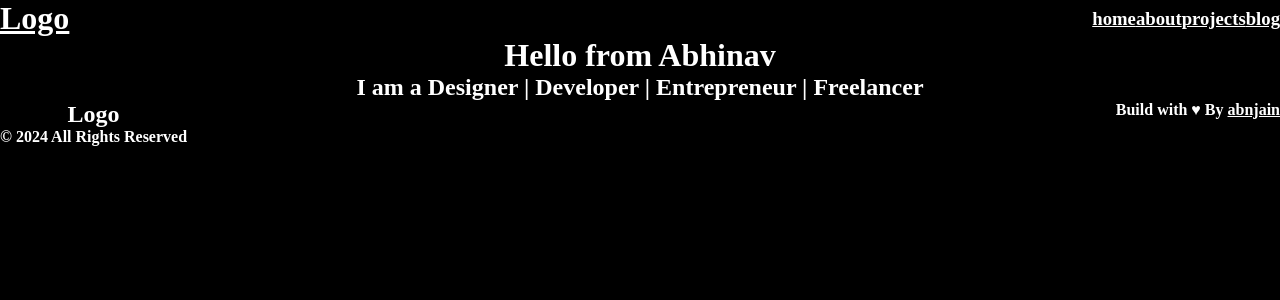
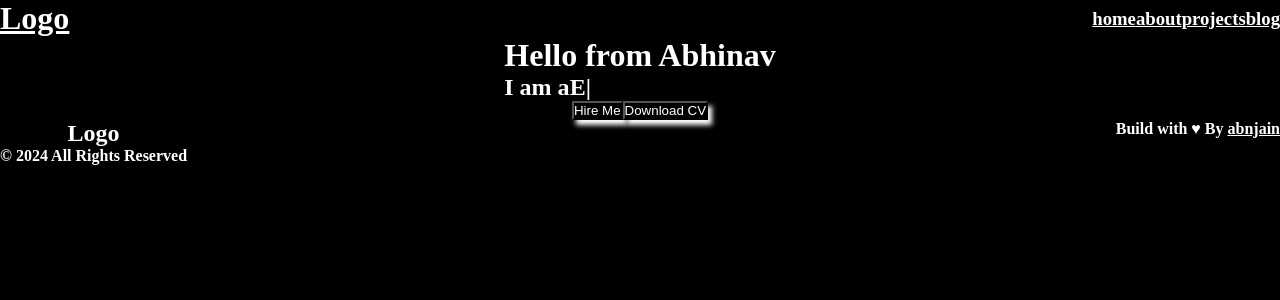
Before and after one commit to abnjain/abnjain, a Next.js app: page / in a window 1280 px wide. Shown: the top 300 px of the page. Built offline with nearby package versions, Linux system fonts and the light colour scheme.

Commit message:
home page update

```diff
--- a/app/globals.css
+++ b/app/globals.css
@@ -65,7 +65,11 @@ html,body{
   margin-left: 330px;
 }
 
-
+/* "Web Designer",
+                "Web Developer",
+                "Coder",
+                "Enterpreneur",
+                "Freelancer", */
 
  @media (max-width:600px) {
 }
--- a/app/page.js
+++ b/app/page.js
@@ -1,13 +1,47 @@
+"use client";
+import { TypeAnimation } from "react-type-animation";
+import styles from "./page.module.css";
 
 const Home = () => {
   return (
-    <main className="flex min-h-max justify-center">
-      <div className="text-4xl font-bold p-24">
-      <h1 className="text-center">Hello from Abhinav</h1>
-      <h2>I am a Designer | Developer | Entrepreneur | Freelancer</h2>
-      </div>
-    </main>
-  )
-}
+    <>
+      <main className="flex min-h-max justify-center flex-col items-center">
+        <div className="text-4xl font-bold mt-24 mb-8">
+          <h1 className="text-center mb-3">Hello from Abhinav</h1>
+          <div className="flex">
+            <h2 className="inline-block">I am a </h2>
+            <h2 className="inline-block ml-2">
+              <TypeAnimation
+                sequence={[
+                  "Web Designer",
+                  1000,
+                  "Web Developer",
+                  1000,
+                  "Coder",
+                  1000,
+                  "Entrepreneur",
+                  1000,
+                  "Freelancer",
+                  1000,
+                ]}
+                wrapper="span"
+                speed={50}
+                repeat={Infinity}
+              />
+            </h2>
+          </div>
+        </div>
+        <div className="flex gap-6">
+            <button className={`py-2 px-4 bg-blue-500 text-white rounded-3xl shadow-2xl ${styles.buttonCustomShadow} hover:bg-blue-600 transform transition-all duration-100 hover:scale-125`}>
+            Hire Me
+            </button>
+            <button className={`py-1 px-1 bg-blue-500 text-white rounded-3xl shadow-md ${styles.buttonCustomShadow2} hover:bg-blue-600 transform transition-all duration-100 hover:scale-125`}>
+              <span className="py-2 px-4 block bg-black rounded-3xl">Download CV</span>
+            </button>
+        </div>
+      </main>
+    </>
+  );
+};
 
 export default Home;
--- /dev/null
+++ b/app/page.module.css
@@ -0,0 +1,6 @@
+.buttonCustomShadow {
+    box-shadow: 4px 5px 5px white;
+}
+.buttonCustomShadow2 {
+    box-shadow: 4px 5px 5px white ;
+}
--- a/package.json
+++ b/package.json
@@ -12,6 +12,7 @@
     "next": "latest",
     "react": "latest",
     "react-dom": "latest",
+    "react-type-animation": "^3.2.0",
     "remixicon": "^3.5.0"
   },
   "devDependencies": {
```
Also changed, not shown: 1 other file (tests, documents, lock files or other folders).
